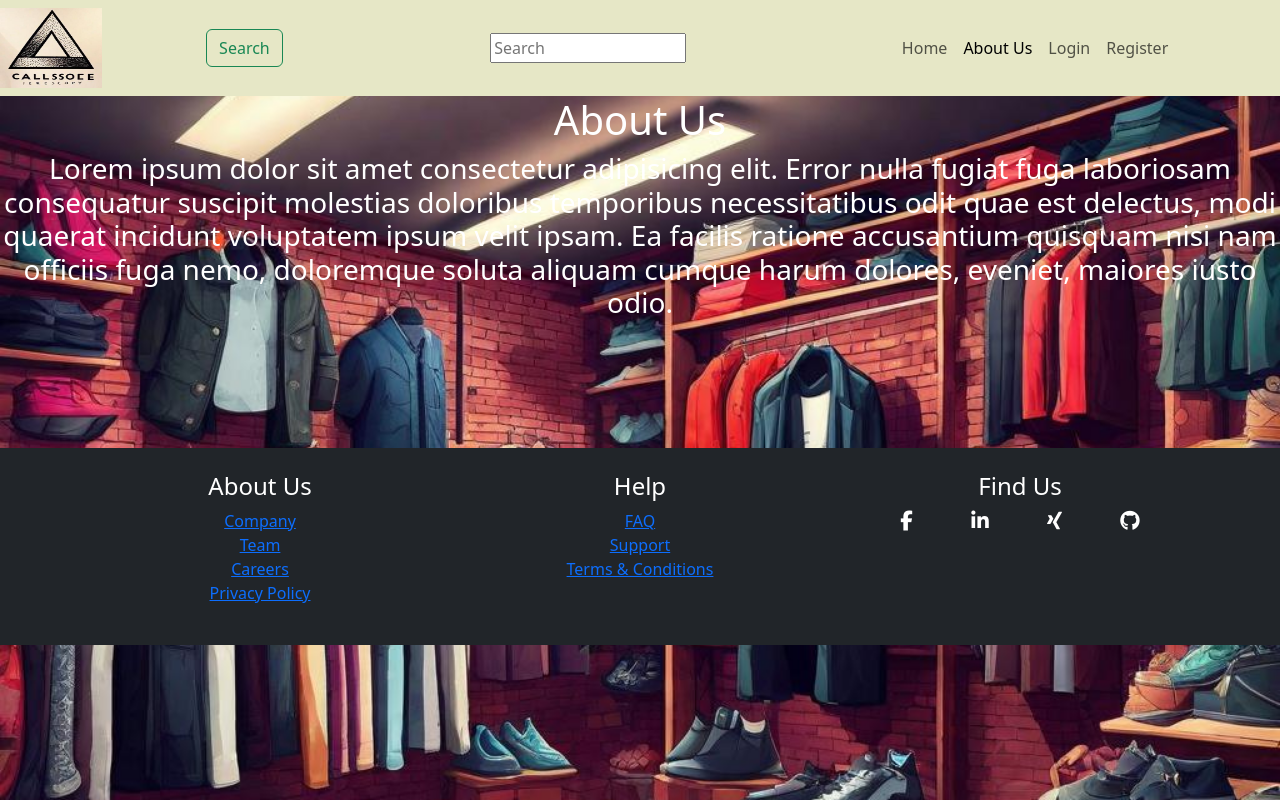
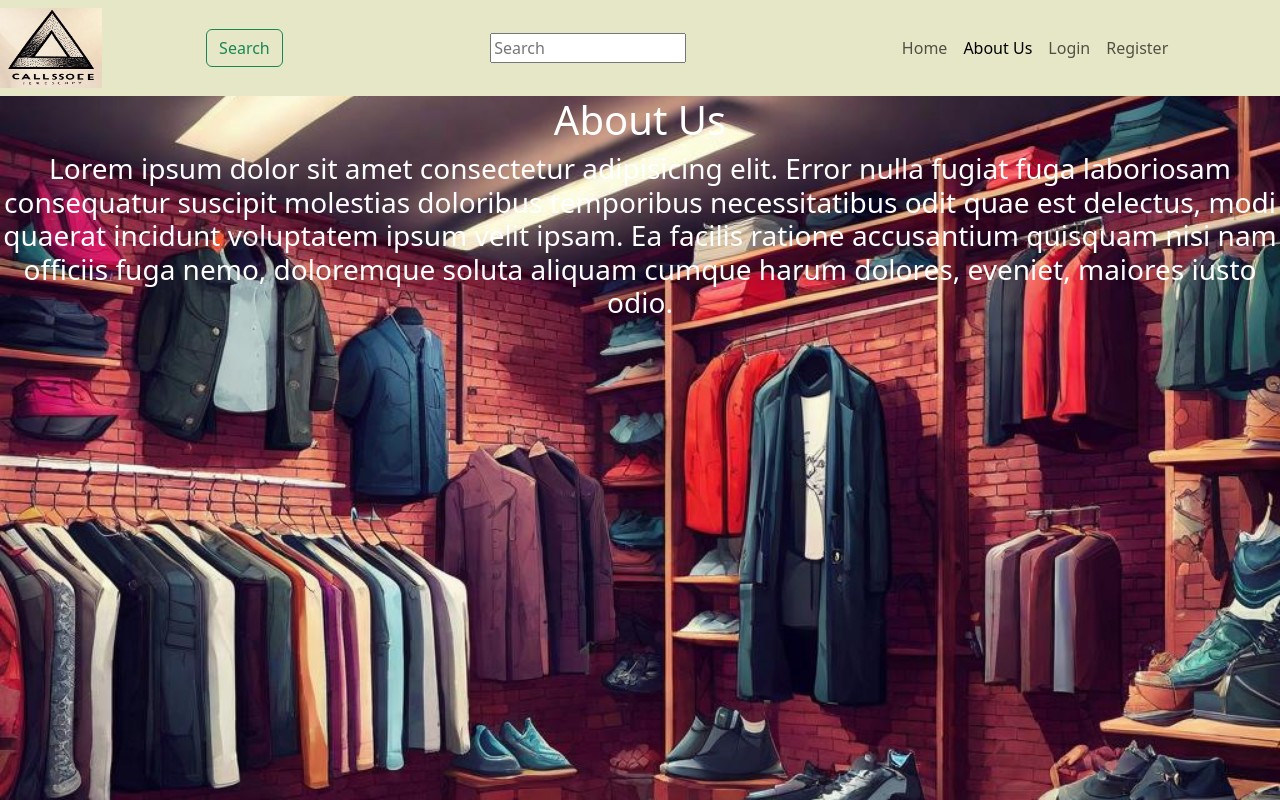
Before and after one commit to dvdobrev/spring-boot-react-web-shop, a React (Create React App) app in the folder react/app/: page /about in a window 1280 px wide. Shown: the top 800 px of the page. Built offline with nearby package versions, Linux system fonts and the light colour scheme.

Commit message:
add styling to the about us page

```diff
--- a/react/app/src/components/AboutUs.js
+++ b/react/app/src/components/AboutUs.js
@@ -1,18 +1,14 @@
 import shopingcartCSS from "../components/shoppingCart/shopincart.module.css";
+import homeCSS from "../components/home/home.module.css";
 
 
 export const AboutUs = () => {
     return (
-        <div>
+        <div className={`${homeCSS["home-section"]}`}>
             <h1 className={`${shopingcartCSS["text"]}`}>About Us</h1>
             <h3 className={`${shopingcartCSS["text"]}`}>
                 Lorem ipsum dolor sit amet consectetur adipisicing elit. Error nulla fugiat fuga laboriosam consequatur suscipit molestias doloribus temporibus necessitatibus odit quae est delectus, modi quaerat incidunt voluptatem ipsum velit ipsam. Ea facilis ratione accusantium quisquam nisi nam officiis fuga nemo, doloremque soluta aliquam cumque harum dolores, eveniet, maiores iusto odio.
             </h3>
-            <br></br>
-            <br></br>
-            <br></br>
-            <br></br>
-            <br></br>
         </div>
     );
 };
```
